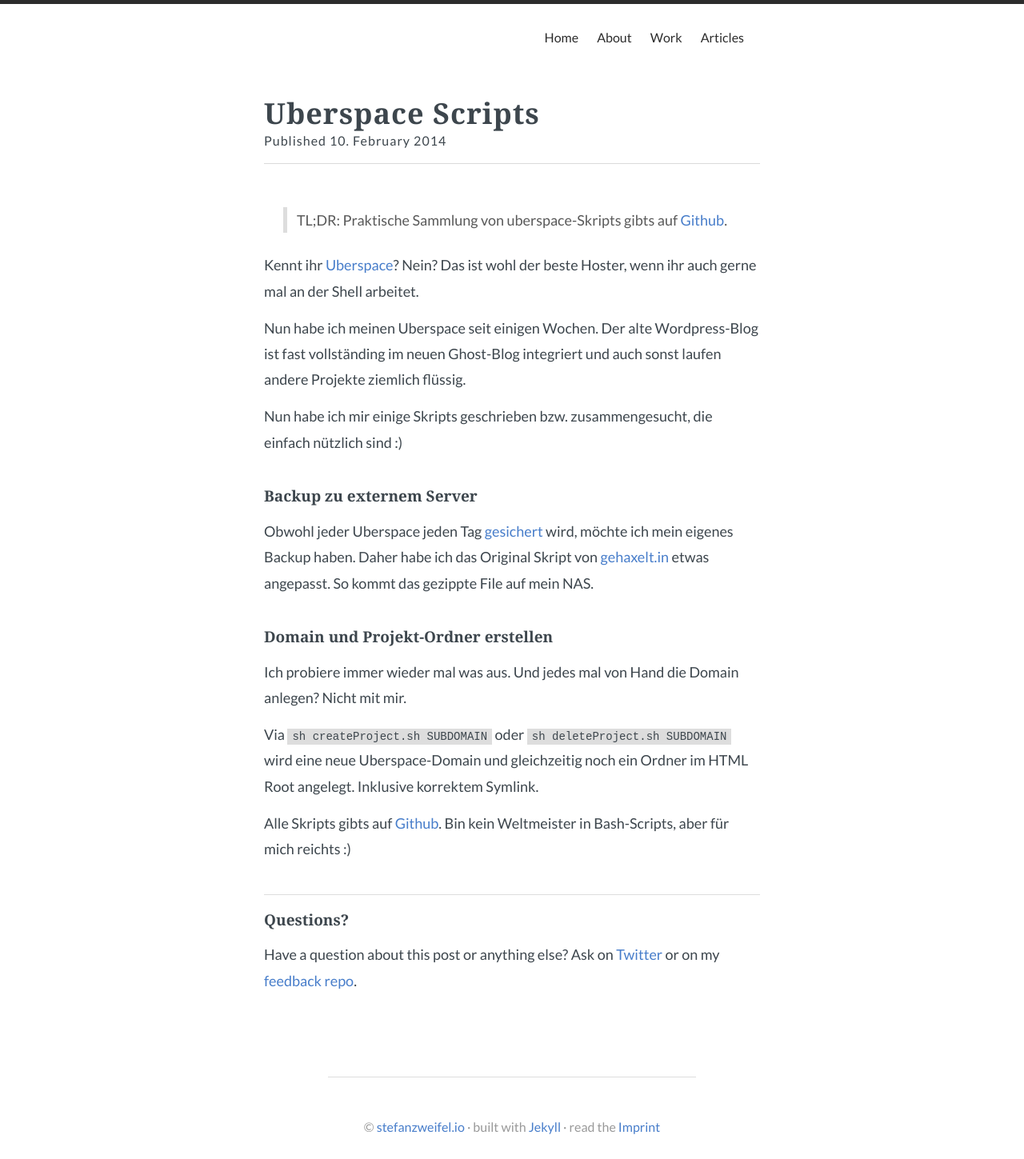
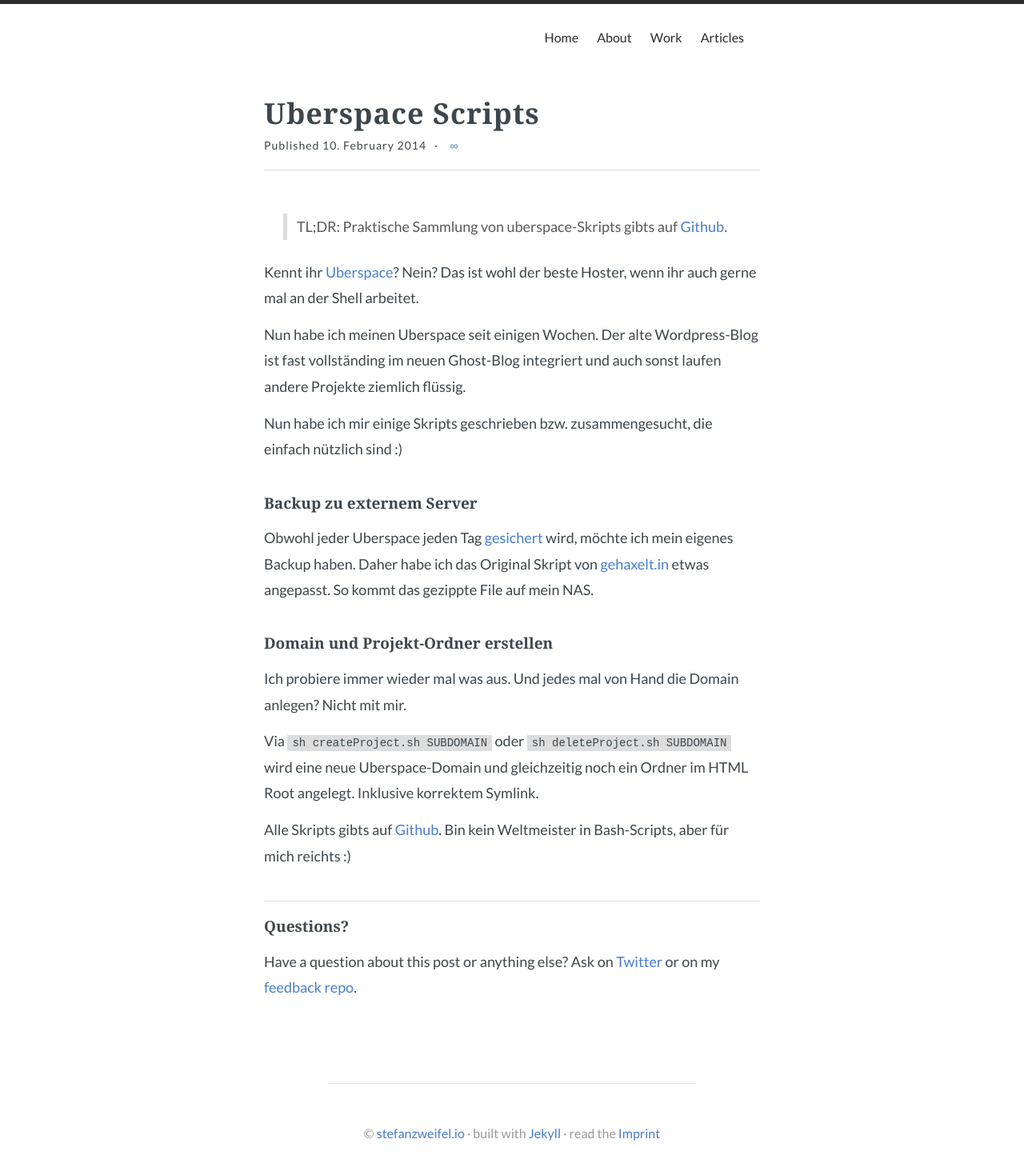
Before and after one commit to daybugging/stefanzweifel.io, a Jekyll site: the page built from _posts/2014-02-10-uberspace-skripts.md, in a window 1280 px wide. Shown: the whole page at 80% size. Built offline with Jekyll 4.4.1, drawn with Linux system fonts in a browser that asks for light colours.

```diff
--- a/_includes/header.html
+++ b/_includes/header.html
@@ -7,7 +7,10 @@
         <section class="page--heading">
             <h1>{{ page.title }}</h1>
             {% if page.type == "post" %}
-            <span>Published {{ page.date | date: "%-d. %B %Y" }}</span>
+            <ul class="header-list">
+                <li>Published {{ page.date | date: "%-d. %B %Y" }}</li>
+                <li><a href="{{ page.url | replace:'index.html','' | prepend: site.baseurl | prepend: site.url }}" alt="Permalink for {{ page.title }}">&infin;</a></li>
+            </ul>
             {% endif %}
             <hr>
         </section>
```
